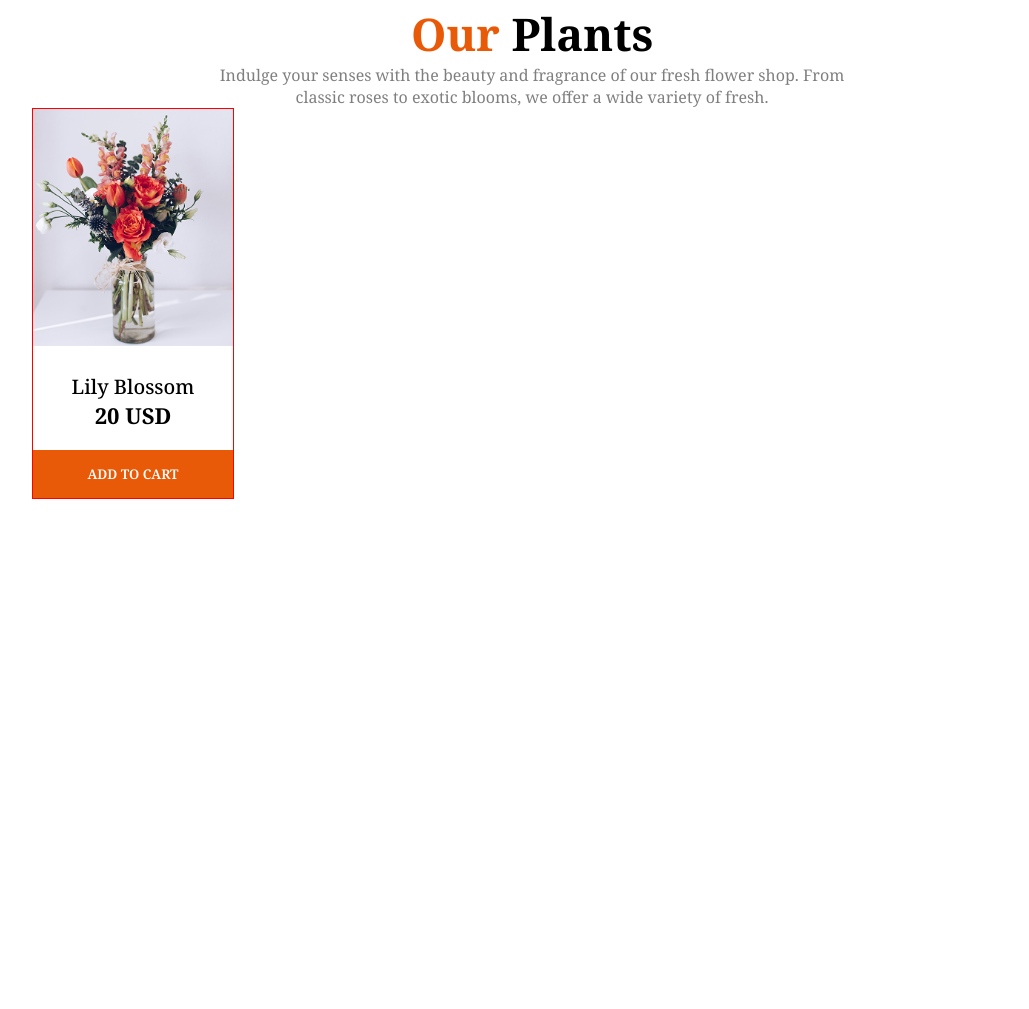
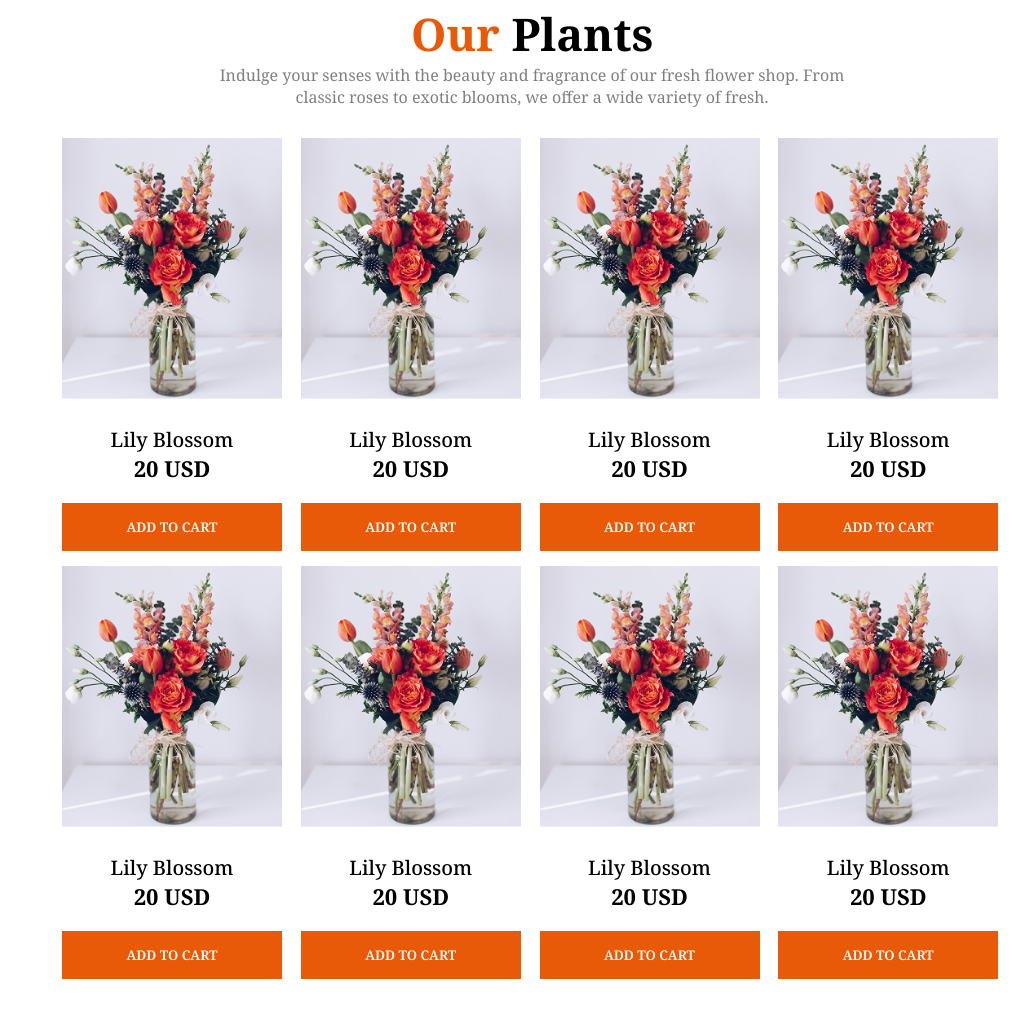
Before and after one commit to rakibman/second-assignment, a plain HTML site: page index.html in a window 1280 px wide. Shown: the part 641-1650 px from the top of the page, without its empty margins (108-1137 px from the left). Before the commit the page ends 1140 px from the top, so only its background shows below. Drawn offline with Linux system fonts and the light colour scheme.

Commit message:
plant section all card done

```diff
--- a/index.html
+++ b/index.html
@@ -62,6 +62,62 @@
                 </div>
                 <button>ADD TO CART</button>
               </div>
+              <div class="card">
+                <img src="./assets/sample-flower-image.png" alt="">
+                <div class="card-bottom">
+                  <h5>Lily Blossom</h5>
+                  <p>20 USD</p>
+                </div>
+                <button>ADD TO CART</button>
+              </div>
+              <div class="card">
+                <img src="./assets/sample-flower-image.png" alt="">
+                <div class="card-bottom">
+                  <h5>Lily Blossom</h5>
+                  <p>20 USD</p>
+                </div>
+                <button>ADD TO CART</button>
+              </div>
+              <div class="card">
+                <img src="./assets/sample-flower-image.png" alt="">
+                <div class="card-bottom">
+                  <h5>Lily Blossom</h5>
+                  <p>20 USD</p>
+                </div>
+                <button>ADD TO CART</button>
+              </div>
+              <div class="card">
+                <img src="./assets/sample-flower-image.png" alt="">
+                <div class="card-bottom">
+                  <h5>Lily Blossom</h5>
+                  <p>20 USD</p>
+                </div>
+                <button>ADD TO CART</button>
+              </div>
+              <div class="card">
+                <img src="./assets/sample-flower-image.png" alt="">
+                <div class="card-bottom">
+                  <h5>Lily Blossom</h5>
+                  <p>20 USD</p>
+                </div>
+                <button>ADD TO CART</button>
+              </div>
+              <div class="card">
+                <img src="./assets/sample-flower-image.png" alt="">
+                <div class="card-bottom">
+                  <h5>Lily Blossom</h5>
+                  <p>20 USD</p>
+                </div>
+                <button>ADD TO CART</button>
+              </div>
+              <div class="card">
+                <img src="./assets/sample-flower-image.png" alt="">
+                <div class="card-bottom">
+                  <h5>Lily Blossom</h5>
+                  <p>20 USD</p>
+                </div>
+                <button>ADD TO CART</button>
+              </div>
             </div>
       </section>
     </main>
--- a/style.css
+++ b/style.css
@@ -50,6 +50,9 @@
   display: block;
 }
 /* plants section */
+.plants-section {
+  margin: 0 auto;
+}
 .plants-section-title {
   color: #000000;
   font-size: 45px;
@@ -62,30 +65,35 @@
   width: 65%;
   margin: 0 auto;
 }
-.card{
-  max-width: 200px;
-  border: 1px solid red;
+.card {
+  max-width: 220px;
 }
-.card img{
-  max-width: 200px;
+.card img {
+  max-width: 220px;
 }
-.card-bottom{
+.card-bottom {
   text-align: center;
   margin: 20px auto;
 }
-.card h5{
+.card h5 {
   font-size: 20px;
   font-weight: 500;
 }
-.card p{
+.card p {
   font-size: 22px;
   font-weight: 700;
 }
-.card button{
+.card button {
   width: 100%;
   font-weight: 600;
-  color: #FFFFFF;
-  background-color: #E95A08;
+  color: #ffffff;
+  background-color: #e95a08;
   border: none;
-  padding:15px 30px 15px 30px;
+  padding: 15px 30px 15px 30px;
 }
+.card-container {
+  margin: 30px;
+  display: grid;
+  grid-template-columns: repeat(4, 1fr);
+  gap: 15px;
+}
```
